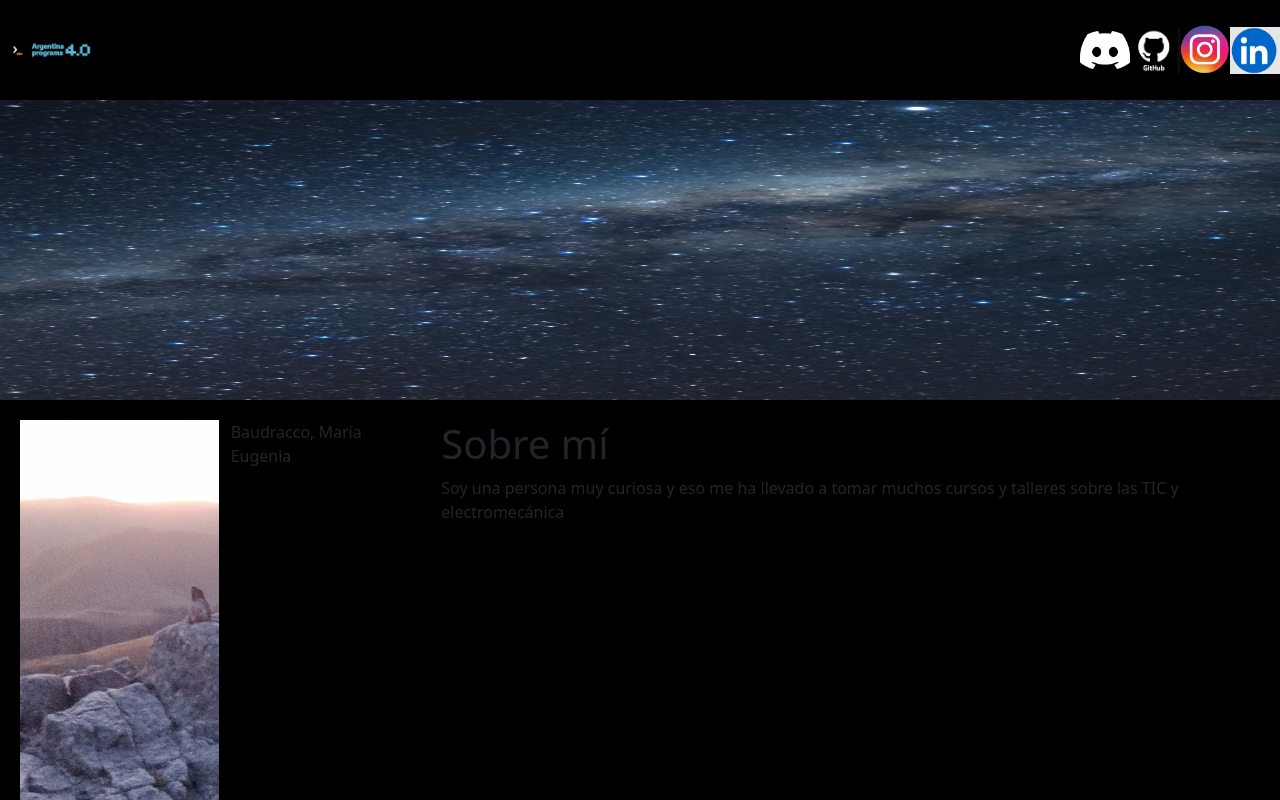
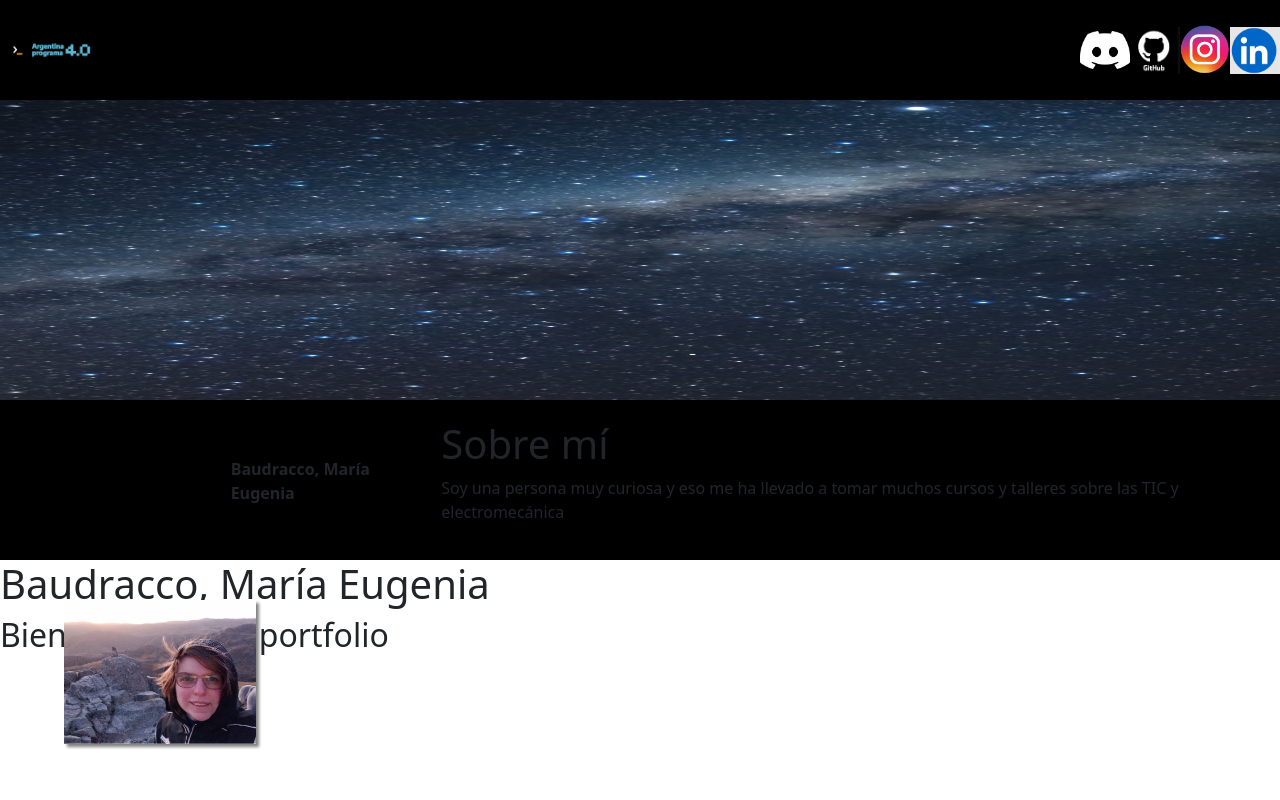
Before and after one commit to Flash069/Portafolio, an Angular app in the folder Portafolio/: page / in a window 1280 px wide. Shown: the top 800 px of the page. Built offline with nearby package versions, Linux system fonts and the light colour scheme.

Commit message:
fininfopersonal

```diff
--- a/Portafolio/angular.json
+++ b/Portafolio/angular.json
@@ -26,9 +26,10 @@
             ],
             "styles": [
               "src/styles.css",
-              "Portafolio/node_modules/bootstrap/dist/css/bootstrap.css"
+              "node_modules/bootstrap/dist/css/bootstrap.css"
             ],
-            "scripts": [ "Portafolio/node_modules/bootstrap/dist/js/bootstrap.js"]
+            "scripts": [
+               "node_modules/bootstrap/dist/js/bootstrap.js"]
           },
           "configurations": {
             "production": {
--- a/Portafolio/src/app/componentes/infopersonal/infopersonal.component.css
+++ b/Portafolio/src/app/componentes/infopersonal/infopersonal.component.css
@@ -1,8 +1,24 @@
 
-.row{ padding: 20px;
+.row{
+    padding: 20px;
 }
 div{
     background-color: black;
     text-align: left;
 }
-#Perfil {float: left; margin-top: 0.000001px;}
+@media (min-width: 576px)
+{#Perfil
+    {position: absolute; width: 15%; box-shadow: 3px 3px 3px gray;
+    left: 5%;
+    top: 600px}
+}
+@media (max-width: 575px)
+{#Perfil
+    {position: absolute; width: 30%; box-shadow: 3px 3px 3px gray;
+    left: 33%;
+    top: 630px}
+}
+#nombre{
+    font-weight: bold;
+    margin-top: 20%;
+}
--- a/Portafolio/src/app/componentes/infopersonal/infopersonal.component.html
+++ b/Portafolio/src/app/componentes/infopersonal/infopersonal.component.html
@@ -1,9 +1,9 @@
     <div class="row">
         <div class="col-xs-12 col-sm-2 col-md-2 col-lg-2">
-            <img src="../../../assets/Imagenes Logos/20221009_063751.jpg" id="Perfil">
+            <img src="../../../assets/Imagenes Logos/20221009_063751.jpg" id="Perfil" class="img-fluid">
         </div>
 <div class="col-xs-12 col-sm-2 col-md-2 col-lg-2">
-    <p> Baudracco, María Eugenia</p>
+    <p id="nombre"> Baudracco, María Eugenia</p>
 </div>
 <div class="col-xs-12 col-sm-8 col-md-8 col-lg-8">
     <span>
```
